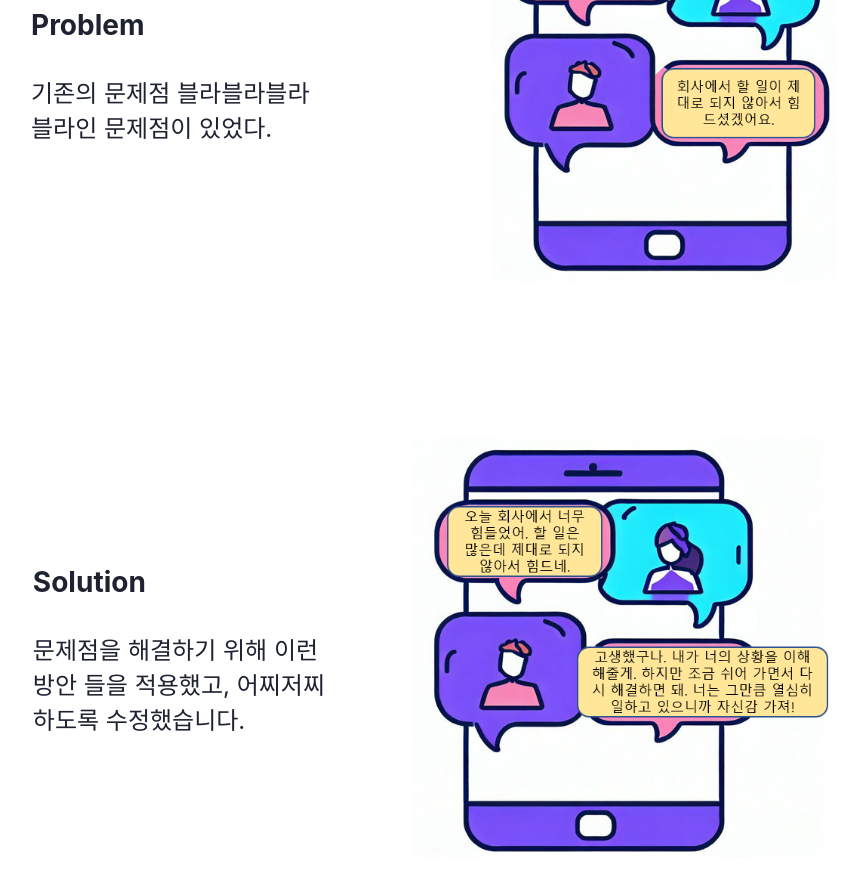
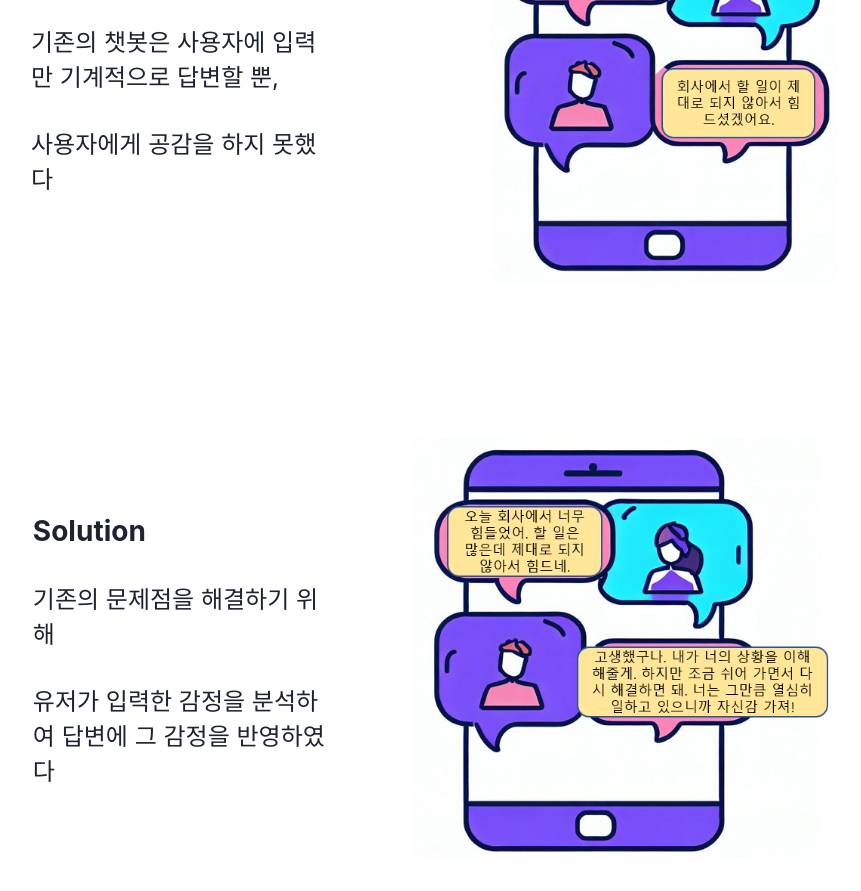
Before and after one commit to khucd-pringles/emotion-helper-web, a React (Create React App) app: page / in a window 1280 px wide. Shown: the part 1460-2351 px from the top of the page, without its empty margins (206-1067 px from the left). Built offline with nearby package versions, Linux system fonts and the light colour scheme; the HTML template or start-up script is replaced by a standard one.

Commit message:
problem text fix

```diff
--- a/src/view/router/main/Main.js
+++ b/src/view/router/main/Main.js
@@ -90,7 +90,8 @@ function Main(props) {
                     <div className="problem-wrapper">
                         <div className="problem-text-wrapper">
                             <div className="problem-title">Problem</div>
-                            <div className="problem-text">기존의 문제점 블라블라블라블라인 문제점이 있었다.</div>
+                            <div className="problem-text">기존의 챗봇은 사용자에 입력만 기계적으로 답변할 뿐,</div>
+                            <div className="problem-text">사용자에게 공감을 하지 못했다</div>
                         </div>
                         <div className="problem-img-wrapper">
                             <img src={originalChatbot} alt="" className="problem-img"/>
@@ -99,7 +100,8 @@ function Main(props) {
                     <div className="problem-wrapper">
                         <div className="problem-text-wrapper margin-less">
                             <div className="problem-title">Solution</div>
-                            <div className="problem-text">문제점을 해결하기 위해 이런 방안 들을 적용했고, 어찌저찌하도록 수정했습니다.</div>
+                            <div className="problem-text">기존의 문제점을 해결하기 위해</div>
+                            <div className="problem-text">유저가 입력한 감정을 분석하여 답변에 그 감정을 반영하였다</div>
                         </div>
                         <div className="problem-img-wrapper">
                             <img src={outChatbot} alt="" className="problem-img"/>
```
